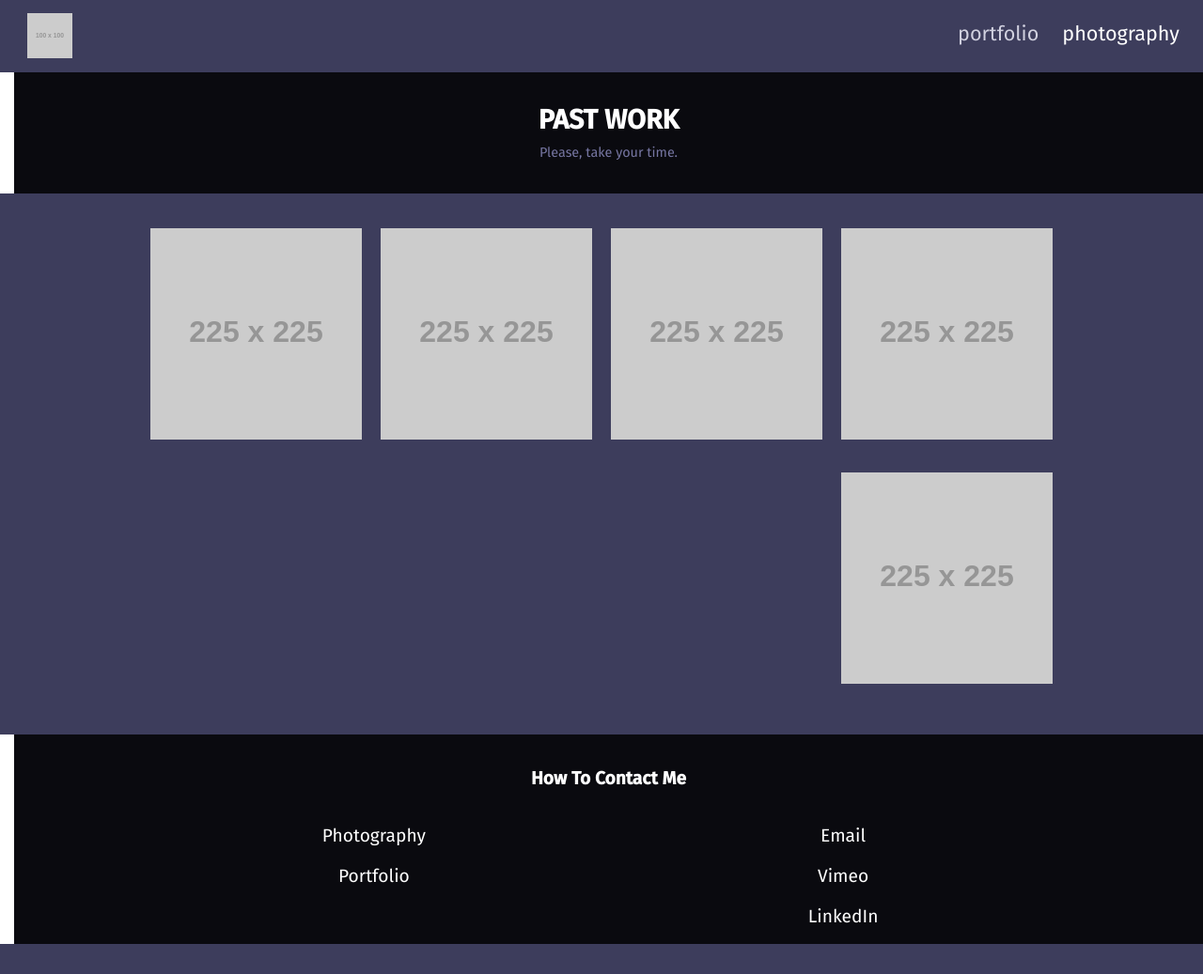
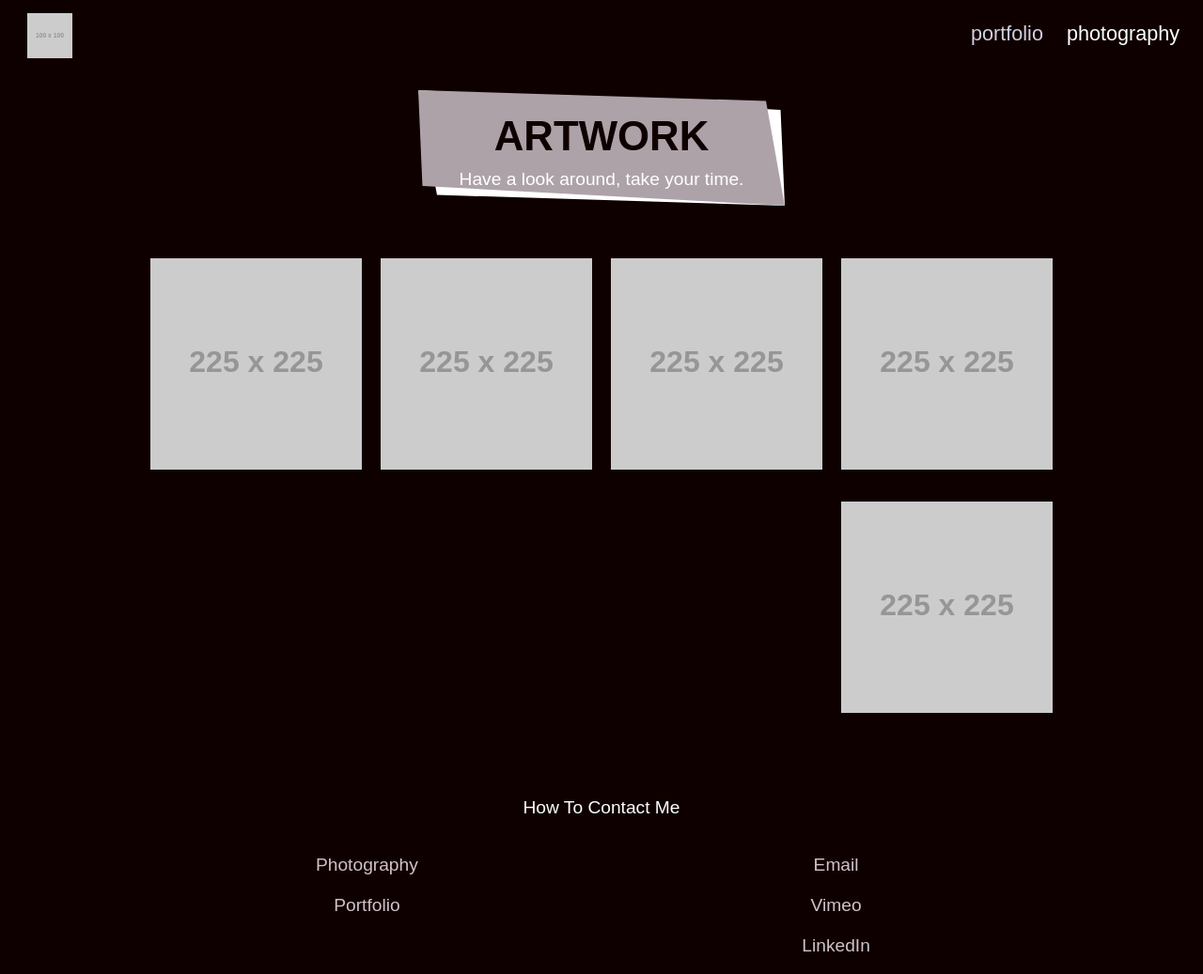
Before and after one commit to histtranger/portfolio, a Jekyll site: the page port-page.html, which Jekyll copies as it is, in a window 1280 px wide. Shown: the whole page at 94% size. Built offline with Jekyll 4.4.1, drawn with Linux system fonts in a browser that asks for light colours; before the commit the page ends 1005 px from its top, so only the background shows below that.

Commit message:
Uh oh completely changing my design...

```diff
--- a/css/main.css
+++ b/css/main.css
@@ -19,16 +19,16 @@ html {
 }
 
 body {
-  font-family: 'Fira Sans', sans-serif;
-  background-color: #3d3d5c;
+  font-family: 'Monsterrat', sans-serif;
+  background-color: #0f0000;
 }
 
-.light-blue {
-  background-color: #0a0a0f;
+.pink {
+  color: #d2c2c9;
 }
 
-.purple {
-  color: #7676a2;
+.dark {
+  color: #0f0000;
 }
 
 .white {
@@ -36,7 +36,7 @@ body {
 }
 
 nav {
-  background-color: #3d3d5c;
+  background-color: #0f0000;
   position: relative;
 }
 
@@ -50,7 +50,7 @@ ul a:hover {
   background-position: 20px 0;
   background-image: url(../images/line-3.svg);
   background-repeat: no-repeat;
-  color: #d3dde7;
+  color: #d2c2c9;
 }
 
 nav img {
@@ -72,16 +72,24 @@ nav img {
 
 .banner-link:hover .btn-banner {
   color: white;
-  background-color: #0a0a0f;
+  background-color: #d2c2c9;
 }
 
 .btn {
-  background-color: #34344c;
+  background-color: #0f0000;
   border: none;
 }
 
-.line {
-  border-left: solid 15px white;
+.bg {
+  background-image: url(../images/bg.svg);
+  background-repeat: no-repeat;
+  background-position: center center;
+  padding-top: 10px;
+  background-size: 390px;
+}
+
+h1 {
+  text-align: center;
 }
 
 h2 {
@@ -100,6 +108,7 @@ h4 {
   text-align: center;
   margin-left: 1em;
   margin-right: 1em;
+  font-weight: normal;
 }
 
 h5 {
@@ -132,7 +141,7 @@ ul li {
 }
 
 footer {
-  background-color: #0a0a0f;
+  background-color: #0f0000;
 }
 
 footer h4 {
@@ -141,13 +150,13 @@ footer h4 {
 
 footer a {
   text-align: center;
-  color: white;
+  color: #d2c2c9;
   text-decoration: none;
   transition: all 200ms linear;
 }
 
 footer a p:hover {
-  color: #7676a2;
+  color: white;
   background-repeat: no-repeat;
   background-position: 160px -5px;
 }
@@ -194,19 +203,14 @@ footer a p:hover {
   transition: all .2s linear;
 }
 
-.img-hover {
-  background-image: linear-gradient(to bottom,rgba(255, 0, 0, 0), rgba(255, 0, 0, 0.5));
-  transition: all .2s linear;
-}
-
 .img-hover-grey:hover {
   filter: grayscale(0);
-  transform: scale(0.98  );
+  transform: scale(0.98);
 }
 
 p a{
   text-decoration: none;
-  color: #90aec2;
+  color: #d2c2c9;
   transition: all 200ms linear;
 }
 
--- a/index.html
+++ b/index.html
@@ -8,7 +8,7 @@
   <link href="css/grid.css" rel="stylesheet">
   <link href="css/type.css" rel="stylesheet">
   <link href="css/main.css" rel="stylesheet">
-  <link href="https://fonts.googleapis.com/css?family=Fira+Sans:400,500" rel="stylesheet">
+  <link href="https://fonts.googleapis.com/css?family=Montserrat:400,500" rel="stylesheet">
 </head>
 <body>
   <head>
@@ -17,7 +17,7 @@
         <a class="gutter pad-t-1-2" href="#"><img class="icon i-48" src="http://via.placeholder.com/100x100" alt="Logo"></a>
       </div>
       <div class="unit xs-1-2">
-        <ul class="blep">
+        <ul>
           <li><a href="port-page.html">photography</a></li>
           <li><a href="port-page.html">portfolio</a></li>
         </ul>
--- a/port-page.html
+++ b/port-page.html
@@ -8,7 +8,7 @@
   <link href="css/grid.css" rel="stylesheet">
   <link href="css/type.css" rel="stylesheet">
   <link href="css/main.css" rel="stylesheet">
-  <link href="https://fonts.googleapis.com/css?family=Fira+Sans:400,500" rel="stylesheet">
+  <link href="https://fonts.googleapis.com/css?family=Montserrat:400,500" rel="stylesheet">
 </head>
 <body>
   <head>
@@ -24,15 +24,15 @@
   </head>
 
   <main class="pad-b">
-    <div class="light-blue line">
-      <h2 class="pad-t push-0 white">PAST WORK</h2>
-      <h5 class="push-0 pad-b purple">Please, take your time.</h5>
+    <div class="bg">
+      <h1 class="pad-t push-0 dark yotta">ARTWORK</h1>
+      <h4 class="push-0 pad-b white">Have a look around, take your time.</h4>
     </div>
     <div class="wrapper">
       <div>
         <ul class="grid port-list pad-b">
           <li class="island-1-4 unit xs-1 s-1-2 m-1-3 l-1-4 img-hover-grey">
-            <a href="info-page.html"><img class="block img-center" src="http://via.placeholder.com/225x225" alt="Zyra - League of legends"></a>
+            <a href="info-page.html"><img class="block img-center" src="http://via.placeholder.com/225x225" alt="Isometric Drawing"></a>
           </li>
           <li class="island-1-4 unit xs-1 s-1-2 m-1-3 l-1-4 img-hover-grey">
             <a href="info-page.html"><img class="block img-center" src="http://via.placeholder.com/225x225" alt="Isometric Drawing"></a>
```
Also changed, not shown: info-page.html (+5 -5 lines), images/bg.svg (added), images/logo.svg (added).
